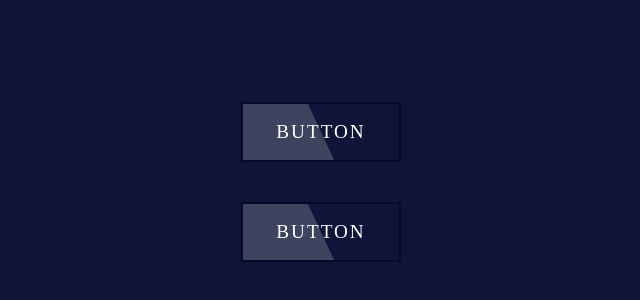
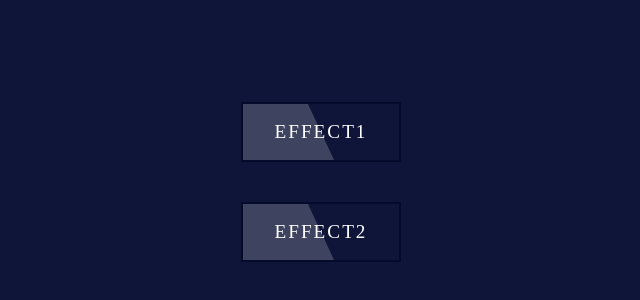
Before and after one commit to faikp/01-css-button-hover-effects, a plain HTML site: page index.html in a window 1280 px wide. Shown: the part 218-518 px from the top of the page, 319-959 px from the left. Drawn offline with Linux system fonts and the light colour scheme.

Commit message:
added some changes

```diff
--- a/index.html
+++ b/index.html
@@ -9,8 +9,8 @@
 </head>
 <body>
     <div class="container">
-        <a href="#"><span>button</span></a>
-        <a href="#"><span>button</span></a>
+        <a href="#"><span>effect1</span></a>
+        <a href="#"><span>effect2</span></a>
     </div>
 </body>
 </html>
--- a/style.css
+++ b/style.css
@@ -29,7 +29,7 @@ body{
     content: '';
     position: absolute;
     inset: 0;
-    background: #f00;
+    background: #111;
     transition: 0.5s;
 }
 .container a span{
```
